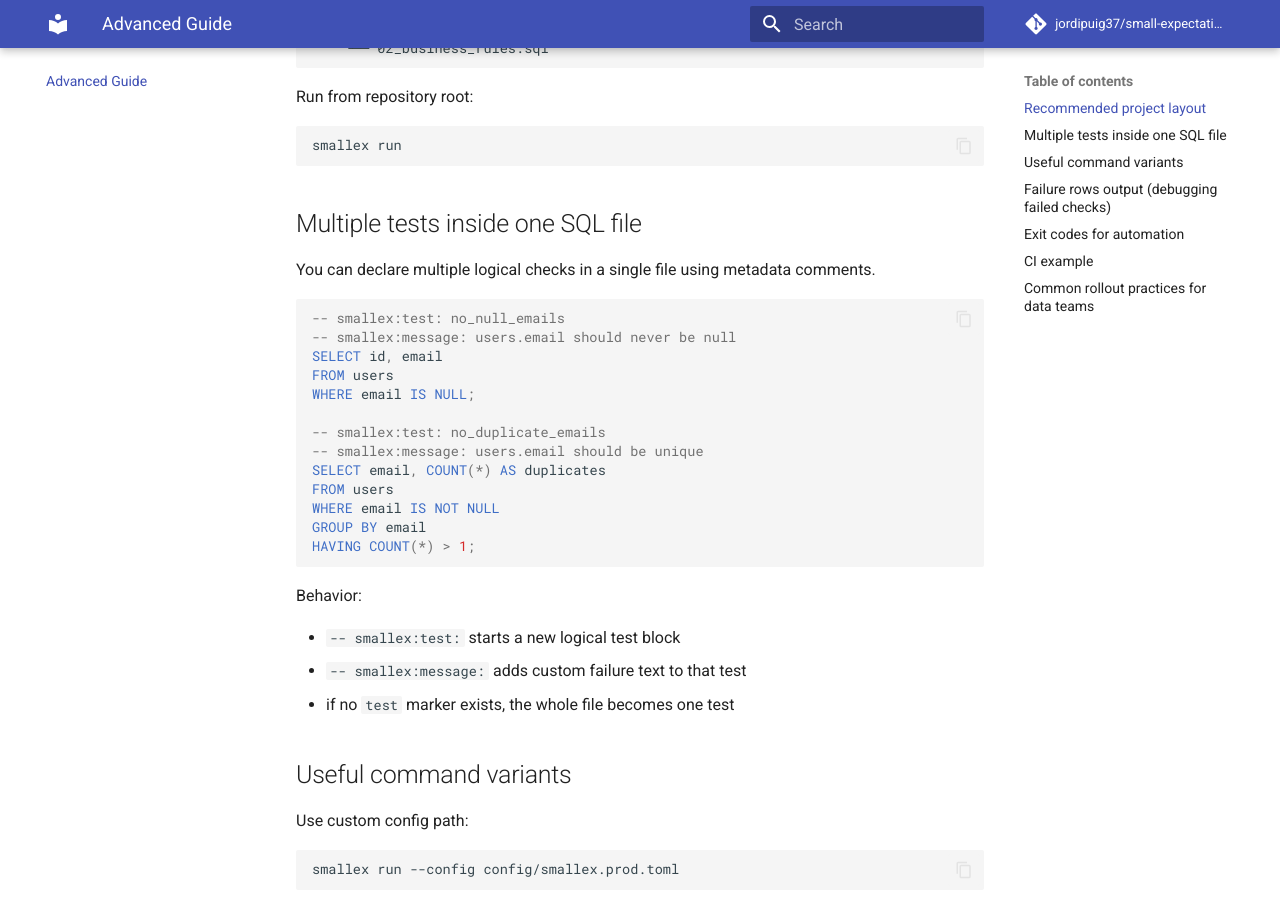
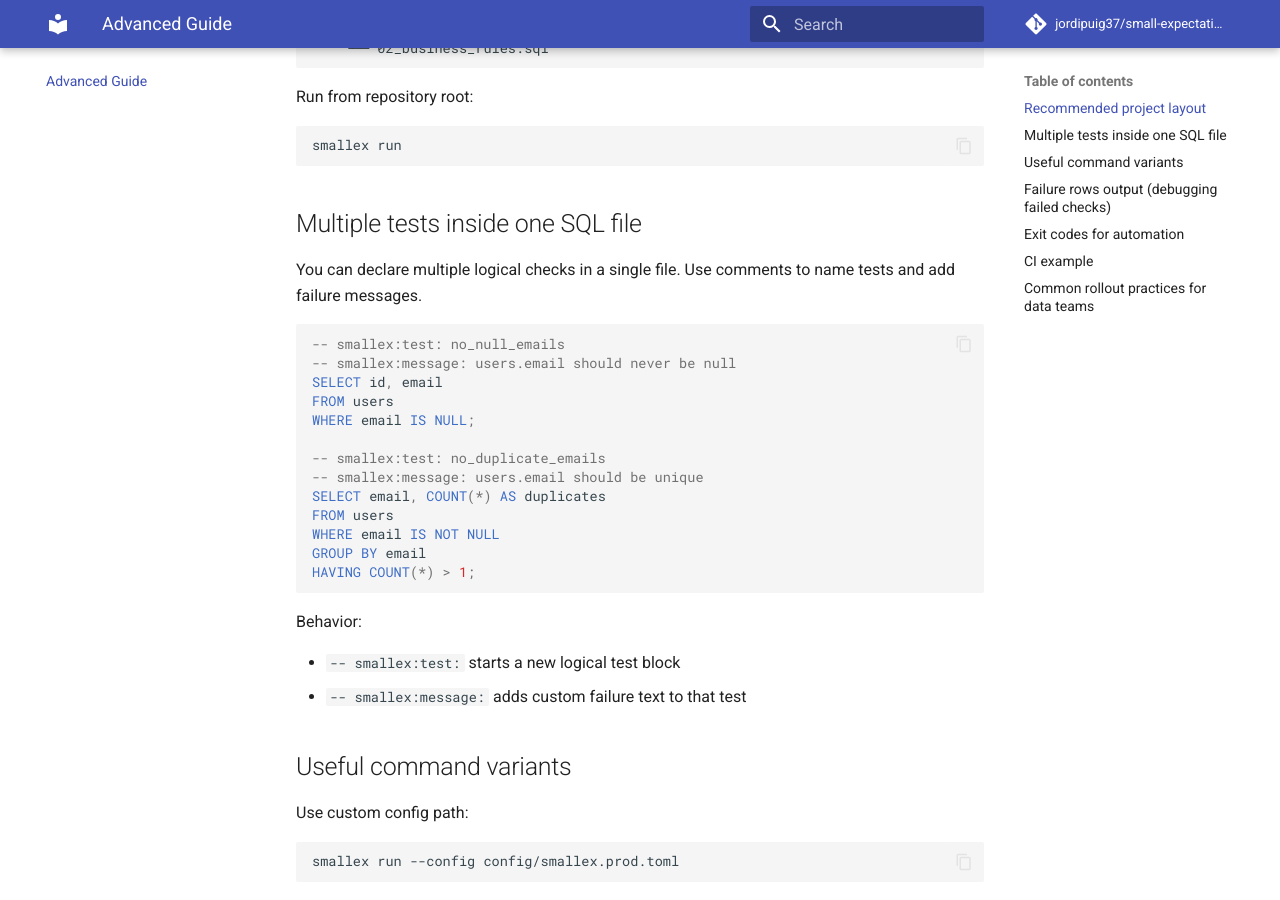
Before and after one commit to jordipuig37/small-expectations, an MkDocs documentation site: the page built from docs/advanced.md, in a window 1280 px wide and 900 px high, scrolled down 392 px. Built offline with MkDocs 1.6.1 and Material for MkDocs 9.7.7, drawn with Linux system fonts in a browser that asks for light colours; comment, search, counter and statistics services are not loaded; the version menu is left out.

Commit message:
Improved documentation

````diff
--- a/docs/advanced.md
+++ b/docs/advanced.md
@@ -20,7 +20,7 @@
 
 ## Multiple tests inside one SQL file
 
-You can declare multiple logical checks in a single file using metadata comments.
+You can declare multiple logical checks in a single file. Use comments to name tests and add failure messages.
 
 ```sql
 -- smallex:test: no_null_emails
@@ -42,7 +42,6 @@
 
 - `-- smallex:test:` starts a new logical test block
 - `-- smallex:message:` adds custom failure text to that test
-- if no `test` marker exists, the whole file becomes one test
 
 ## Useful command variants
 
````
Also changed, not shown: docs/connections.md (+1 -1 lines), docs/index.md (+0 -2 lines).
